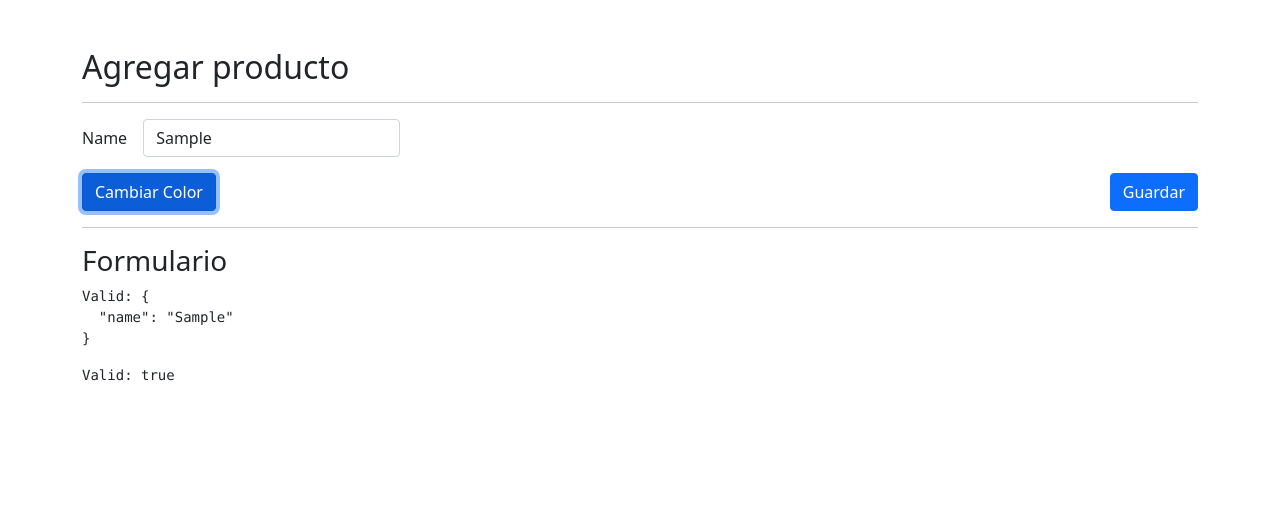
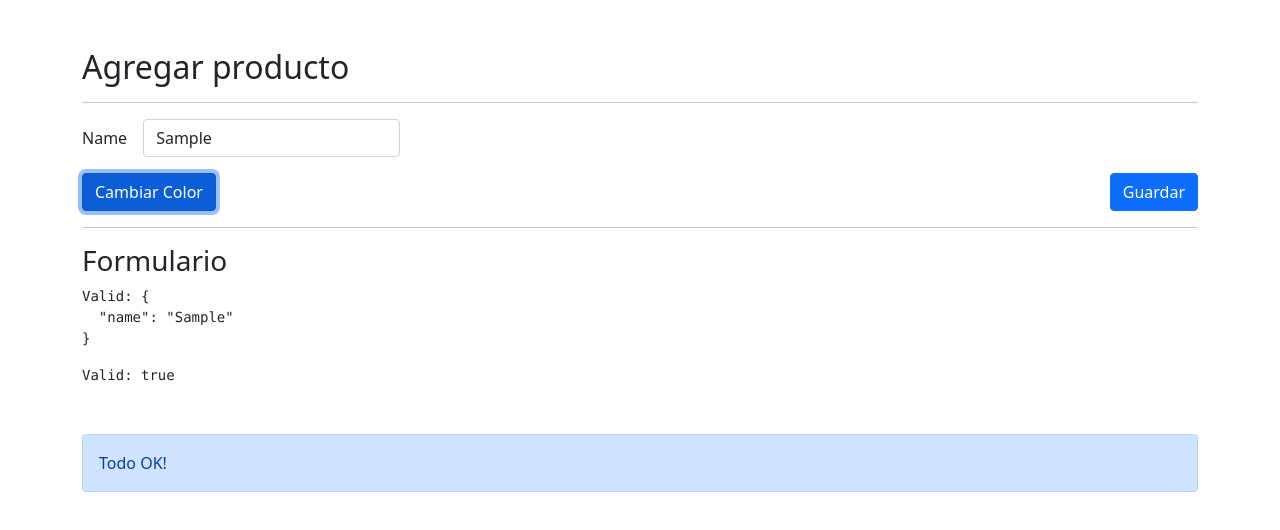
Before and after one commit to Agus-Ca/DirectivasApp-Angular, an Angular app: page /products/add in a window 1280 px wide. Both pictures are taken after typing "Sample" into the empty fields and a click on the button "Cambiar Color". Shown: the top 530 px of the page. Built offline with nearby package versions, Linux system fonts and the light colour scheme.

Commit message:
directiva estructural personalizada customIf

```diff
--- a/src/app/products/pages/add/add.component.html
+++ b/src/app/products/pages/add/add.component.html
@@ -40,3 +40,12 @@
 <h3 class="mt-3">Formulario</h3>
 <pre>Valid: {{ myForm.value | json }}</pre>
 <pre>Valid: {{ myForm.valid | json }}</pre>
+
+<div class="row mt-5"
+     *customIf="myForm.valid">
+    <div class="col">
+        <div class="alert alert-primary">
+            Todo OK!
+        </div>
+    </div>
+</div>
--- /dev/null
+++ b/src/app/shared/directives/custom-if.directive.ts
@@ -0,0 +1,21 @@
+import { Directive, Input, TemplateRef, ViewContainerRef } from '@angular/core';
+
+@Directive({
+  selector: '[customIf]'
+})
+export class CustomIfDirective {
+
+  constructor(
+    private templateRef:TemplateRef<HTMLElement>,
+    private viewContainer:ViewContainerRef
+  ) { }
+
+  @Input() set customIf( condicion:boolean ) {
+    if ( condicion ) {
+      this.viewContainer.createEmbeddedView( this.templateRef );
+    } else {
+      this.viewContainer.clear();
+    }
+  }
+
+}
```
Also changed, not shown: src/app/shared/shared.module.ts (+5 -2 lines).
